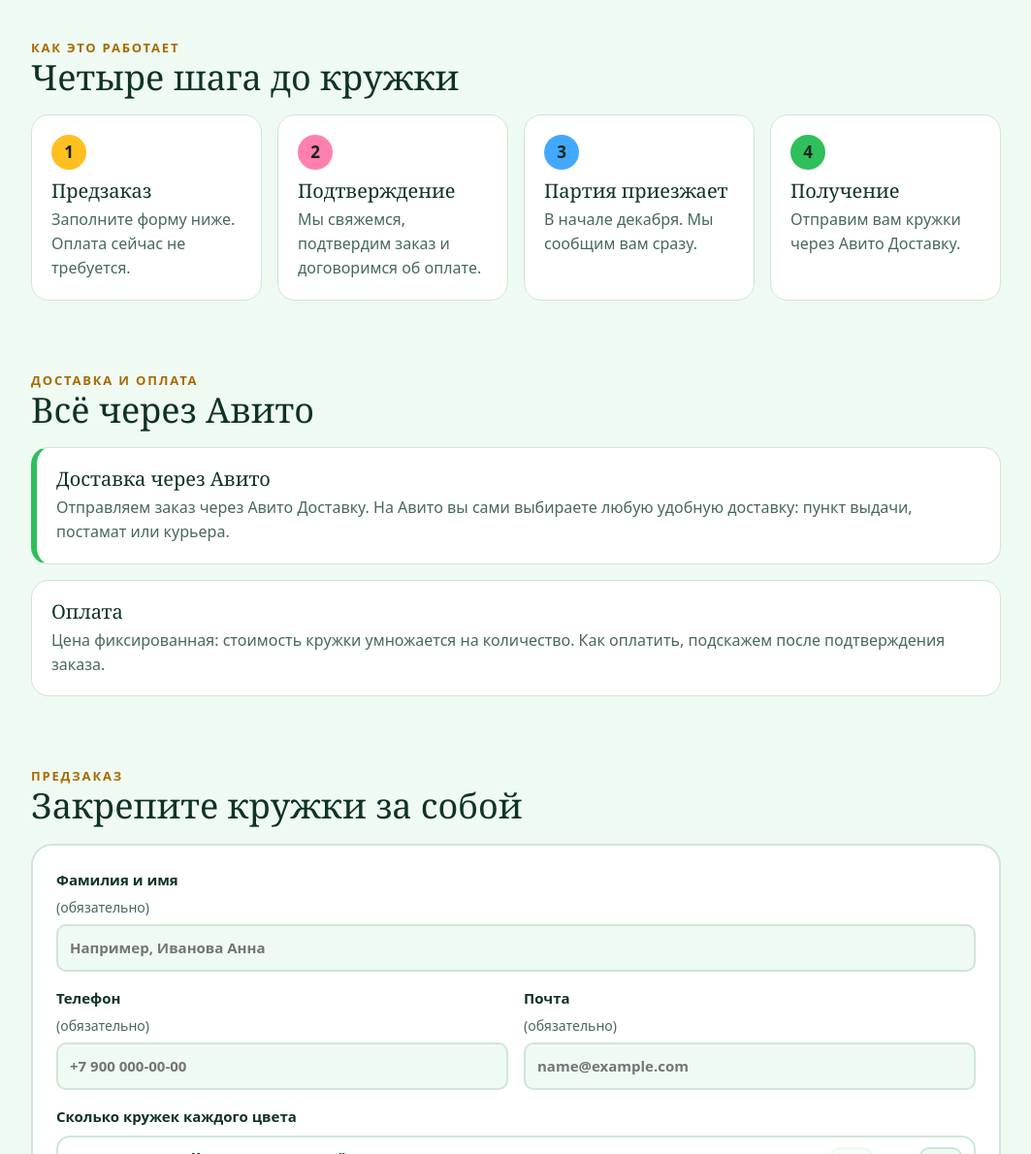
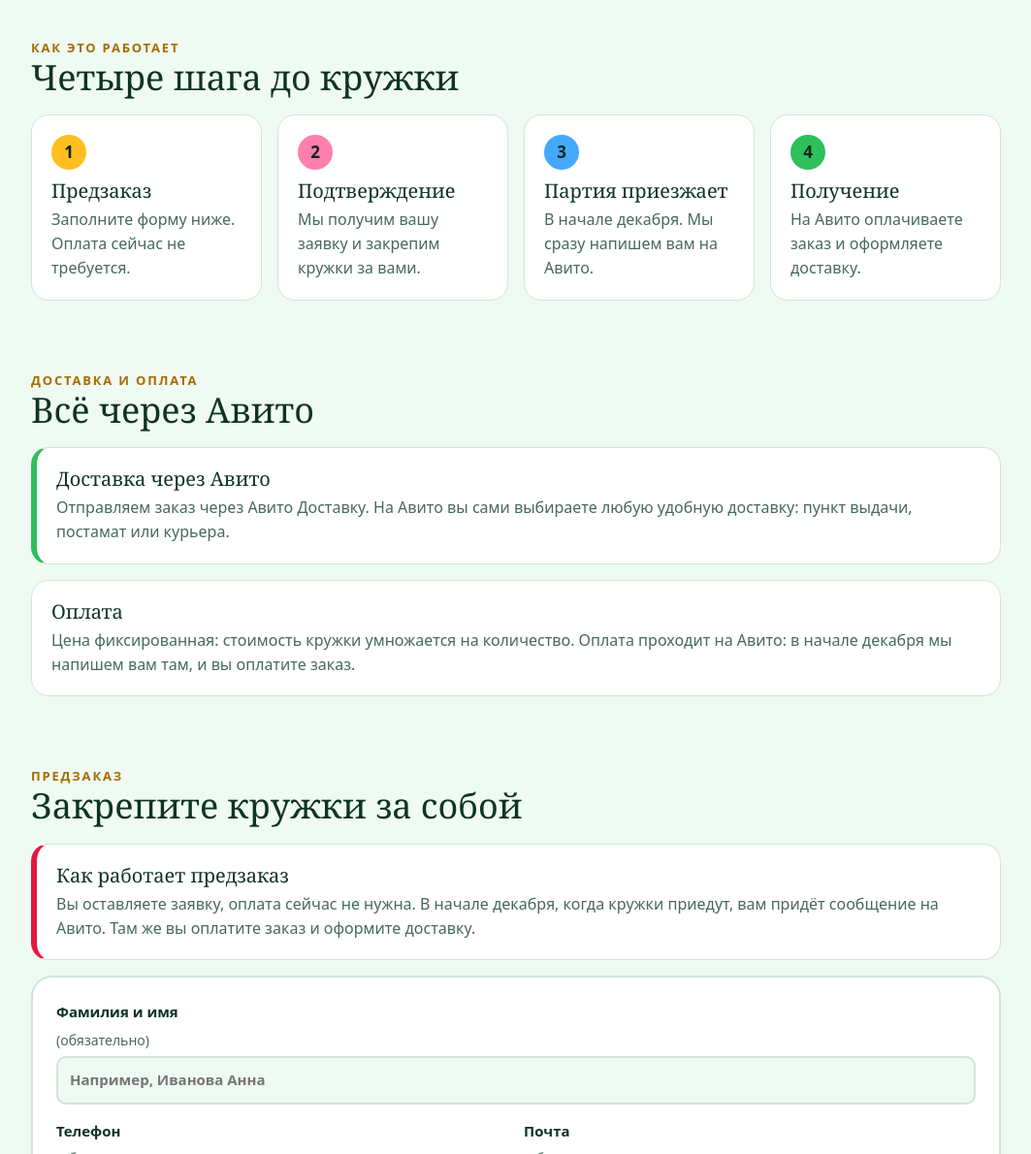
Before and after one commit to Siroklin/kruzhki, a plain HTML site: page index.html in a window 1280 px wide. Shown: the part 2108-3298 px from the top of the page at 97% size, without its empty margins (108-1171 px from the left). Drawn offline with Linux system fonts and the light colour scheme.

Commit message:
Revise ordering and payment instructions in index.html
Updated the steps for ordering and payment process, including details about confirmation and payment through Avito.

```diff
--- a/index.html
+++ b/index.html
@@ -118,6 +118,7 @@ legend{font-weight:700;font-size:15px;padding:0;margin-bottom:8px}
 .qty button{width:44px;height:44px;border-radius:10px;border:2px solid var(--line);background:var(--bg);color:var(--fg);font-size:22px;font-weight:800;cursor:pointer}
 .qty button:disabled{opacity:.35;cursor:default}
 .qty output{min-width:32px;text-align:center;font-weight:800;font-size:20px}
+.how{margin:0 0 16px;border-left:6px solid var(--accent)}
 .hint{font-size:14px;color:var(--muted);font-weight:400}
 .err{color:var(--accent);font-size:14px;font-weight:700}
 .ok{font-weight:700}
@@ -221,9 +222,9 @@ footer{text-align:center;color:var(--muted);font-size:14px;padding-top:24px}
   <h2>Четыре шага до кружки</h2>
   <div class="steps">
     <div class="box"><h3>Предзаказ</h3><p>Заполните форму ниже. Оплата сейчас не требуется.</p></div>
-    <div class="box"><h3>Подтверждение</h3><p>Мы свяжемся, подтвердим заказ и договоримся об оплате.</p></div>
-    <div class="box"><h3>Партия приезжает</h3><p>В начале декабря. Мы сообщим вам сразу.</p></div>
-    <div class="box"><h3>Получение</h3><p>Отправим вам кружки через Авито Доставку.</p></div>
+    <div class="box"><h3>Подтверждение</h3><p>Мы получим вашу заявку и закрепим кружки за вами.</p></div>
+    <div class="box"><h3>Партия приезжает</h3><p>В начале декабря. Мы сразу напишем вам на Авито.</p></div>
+    <div class="box"><h3>Получение</h3><p>На Авито оплачиваете заказ и оформляете доставку.</p></div>
   </div>
 </section>
 
@@ -231,12 +232,13 @@ footer{text-align:center;color:var(--muted);font-size:14px;padding-top:24px}
   <div class="tag">Доставка и оплата</div>
   <h2>Всё через Авито</h2>
   <div class="box avito"><h3>Доставка через Авито</h3><p>Отправляем заказ через Авито Доставку. На Авито вы сами выбираете любую удобную доставку: пункт выдачи, постамат или курьера.</p></div>
-  <div class="box" style="margin-top:16px"><h3>Оплата</h3><p>Цена фиксированная: стоимость кружки умножается на количество. Как оплатить, подскажем после подтверждения заказа.</p></div>
+  <div class="box" style="margin-top:16px"><h3>Оплата</h3><p>Цена фиксированная: стоимость кружки умножается на количество. Оплата проходит на Авито: в начале декабря мы напишем вам там, и вы оплатите заказ.</p></div>
 </section>
 
 <section id="preorder">
   <div class="tag">Предзаказ</div>
   <h2>Закрепите кружки за собой</h2>
+  <div class="box how"><h3>Как работает предзаказ</h3><p>Вы оставляете заявку, оплата сейчас не нужна. В начале декабря, когда кружки приедут, вам придёт сообщение на Авито. Там же вы оплатите заказ и оформите доставку.</p></div>
   <form id="f" novalidate>
     <label for="name">Фамилия и имя <span class="hint">(обязательно)</span>
       <input id="name" autocomplete="name" required placeholder="Например, Иванова Анна">
```
